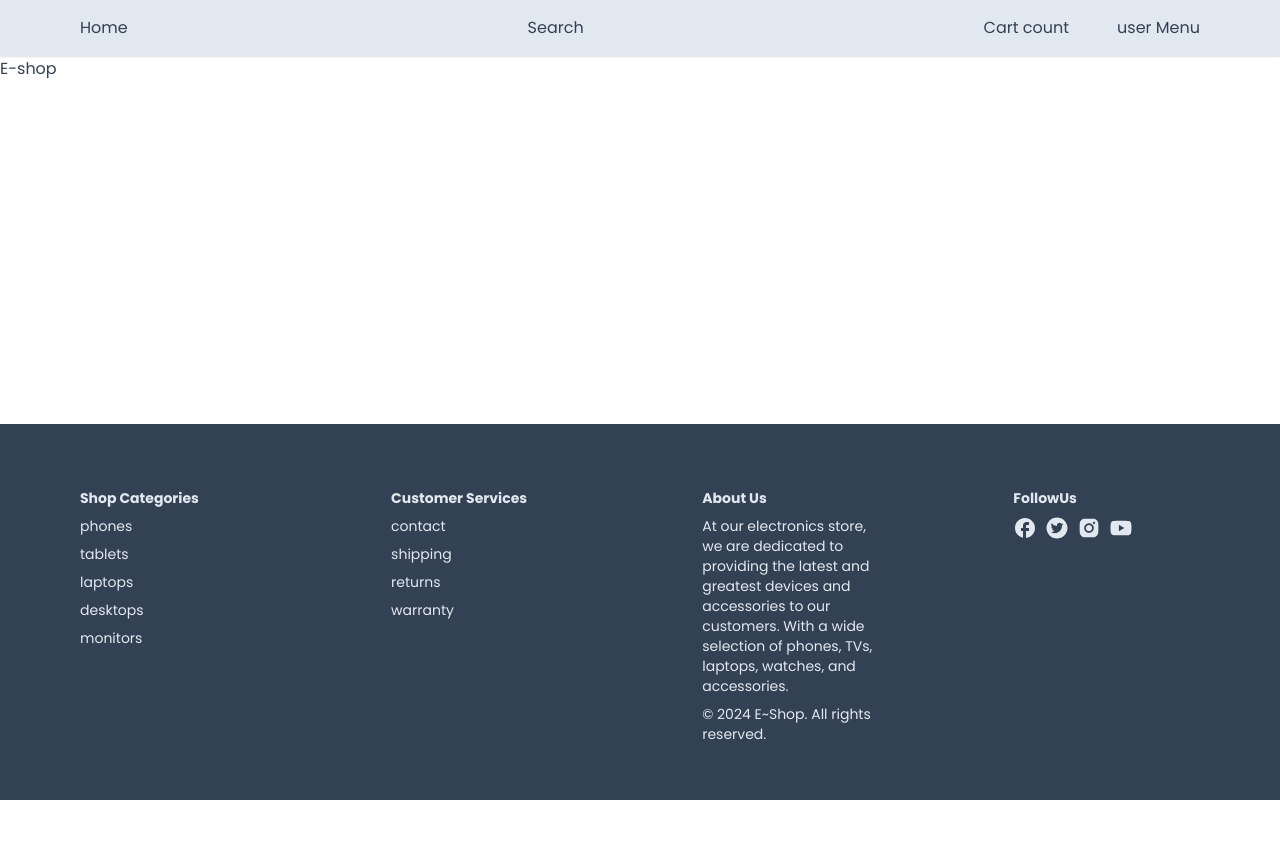
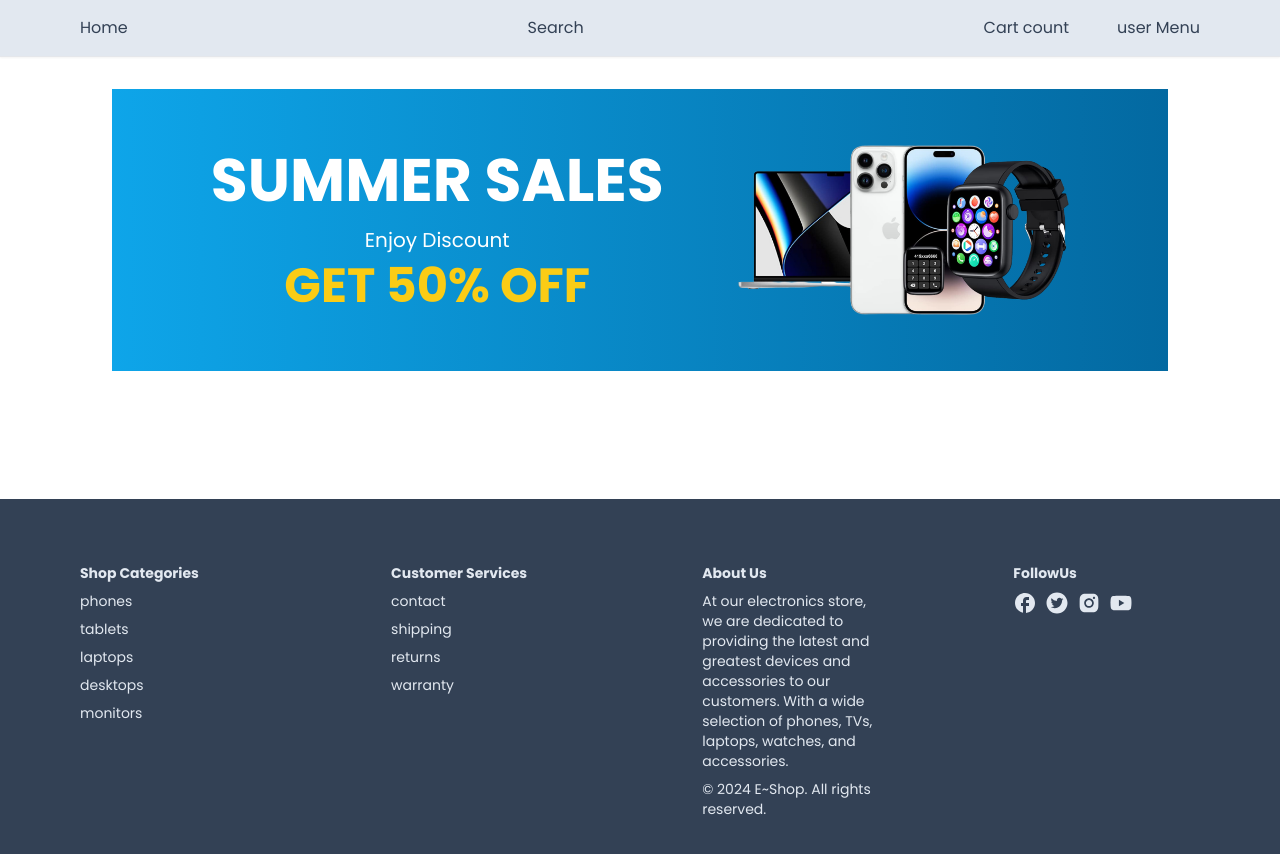
Before and after one commit to qhungo0125/nextjs-shop, a Next.js app: page / in a window 1280 px wide. Shown: the top 854 px of the page. Before the commit the page ends 800 px from the top, so only its background shows below. Built offline with nearby package versions, Linux system fonts and the light colour scheme.

Commit message:
add banner

```diff
--- a/app/page.tsx
+++ b/app/page.tsx
@@ -1,7 +1,17 @@
-import React from "react";
+import Container from '@/components/container/Container';
+import Banner from '@/components/homebanner/Banner';
+import React from 'react';
 
 const Home = () => {
-  return <div>E-shop</div>;
+  return (
+    <div className='p-8'>
+      <Container>
+        <div>
+          <Banner />
+        </div>
+      </Container>
+    </div>
+  );
 };
 
 export default Home;
--- /dev/null
+++ b/components/homebanner/Banner.tsx
@@ -0,0 +1,32 @@
+import Image from 'next/image';
+import React from 'react';
+
+const Banner = () => {
+  return (
+    <div className='relative bg-gradient-to-r from-sky-500 to-sky-700 mb-8'>
+      <div className='mx-auto px-8 py-12 flex flex-col gap-2 md:flex-row items-center justify-evenly'>
+        <div className='mb-8 md:mb-0 text-center'>
+          <h1 className='uppercase text-4xl md:text-6xl font-bold text-white mb-4'>
+            summer sales
+          </h1>
+          <p className='capitalize text-lg md:text-xl text-white mb-2'>
+            enjoy discount
+          </p>
+          <p className='uppercase text-2xl md:text-5xl text-yellow-400 font-bold'>
+            get 50% off
+          </p>
+        </div>
+        <div className='w-1/3 relative aspect-video'>
+          <Image
+            src={'/banner.png'}
+            alt='banner'
+            fill
+            className='object-contain'
+          />
+        </div>
+      </div>
+    </div>
+  );
+};
+
+export default Banner;
```
Also changed, not shown: public/banner.png (added).
